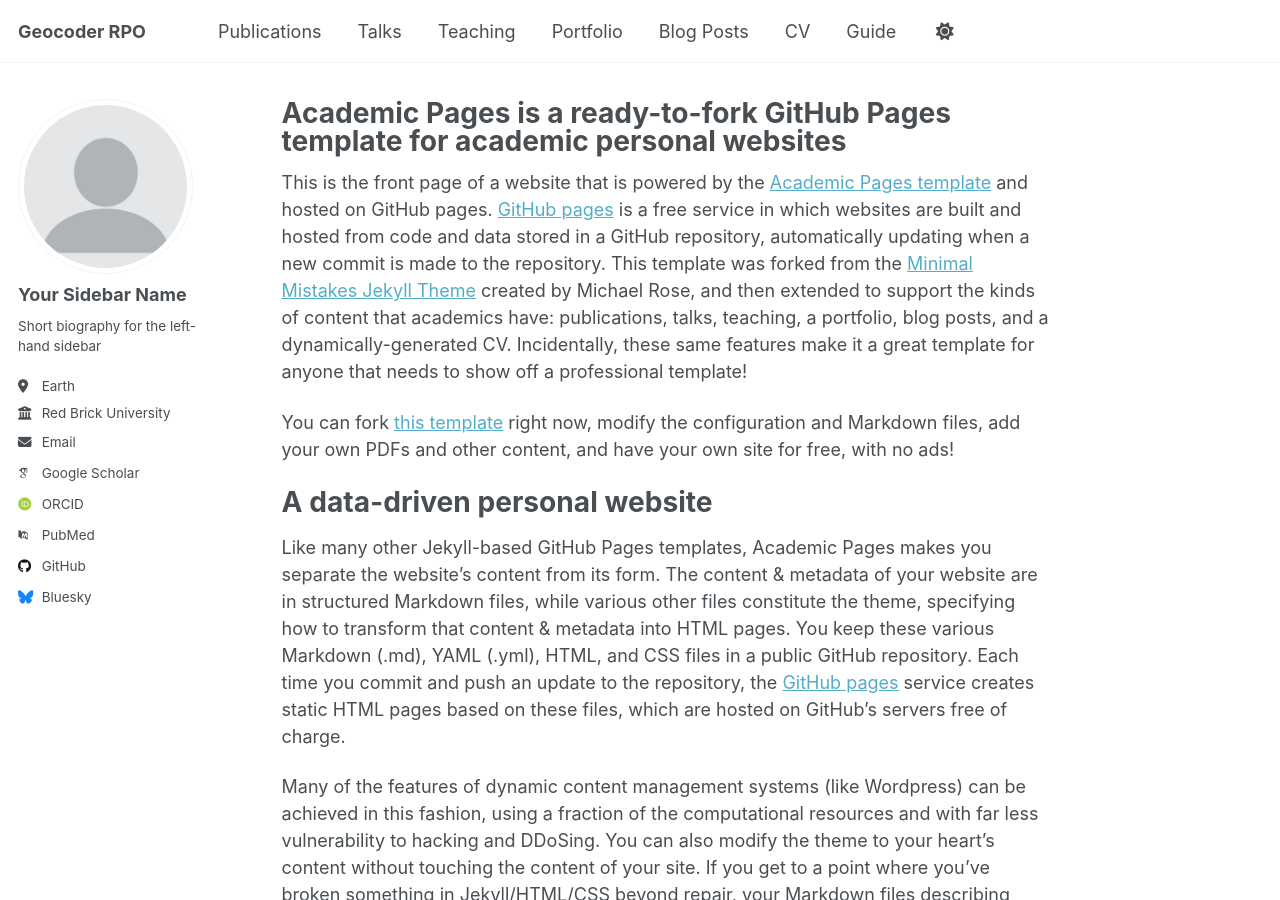
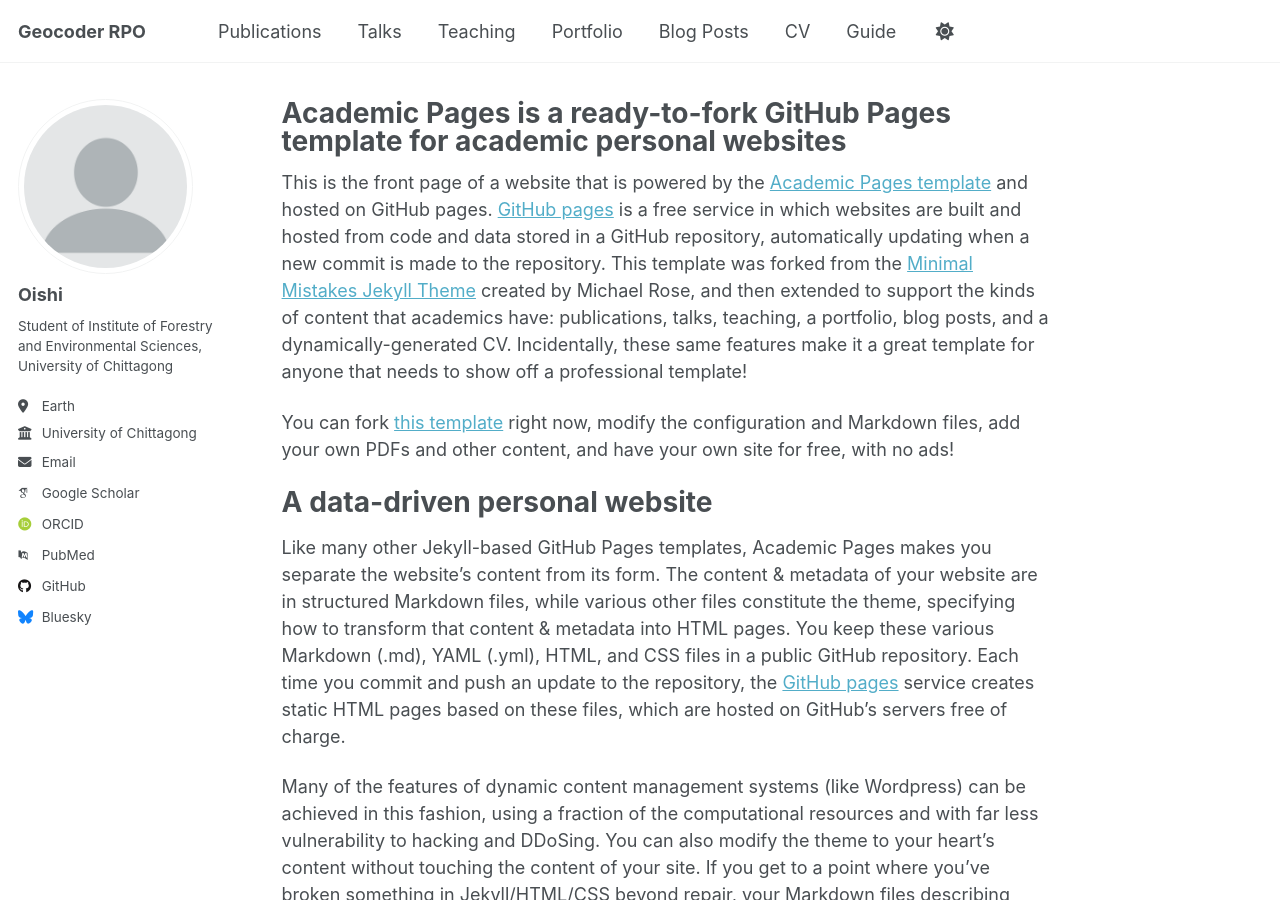
Before and after one commit to oishi-12/oishi-12.github.io, a Jekyll site: the page built from _pages/about.md, in a window 1280 px wide and 900 px high. Built offline with Jekyll 4.4.1, drawn with Linux system fonts in a browser that asks for light colours; some web fonts are replaced; a script that is not in the unit is left out.

Commit message:
welcome page setup

```diff
--- a/_config.yml
+++ b/_config.yml
@@ -12,11 +12,11 @@ site_theme               : "default" # Currently available options are "default"
 title                    : "Geocoder RPO"
 title_separator          : "-"
 name                     : &name "Rahi Paul Oishi"
-description              : &description "Your Name's academic portfolio"   # Update this with a general description of your site, this is the default if not overridden by a page
-url                      : https://academicpages.github.io # The base hostname & protocol for your site e.g. "https://[your GitHub username].github.io",
+description              : &description "Welcome to the page"   # Update this with a general description of your site, this is the default if not overridden by a page
+url                      : https://oishi-12.github.io/ # The base hostname & protocol for your site e.g. "https://[your GitHub username].github.io",
                                                            # or if you already have some other page hosted on Github then use "https://[your GitHub username].github.io/[Your Repo Name]"
 baseurl                  : "" # the subpath of your site, e.g. "/blog"
-repository               : "academicpages/academicpages.github.io"
+repository               : "oishi-12.github.io/oishi-12.github.io"
 
 # Site Author - The following control what appear as part of the author content on the side bar.
 #               If a field is blank the icon and link will not appear, otherwise it will be shown.
@@ -24,11 +24,11 @@ repository               : "academicpages/academicpages.github.io"
 author:
   # Biographic information
   avatar           : "profile.png"
-  name             : "Your Sidebar Name"
+  name             : "Oishi"
   pronouns         : # example: "she/her"
-  bio              : "Short biography for the left-hand sidebar"
+  bio              : "Student of Institute of Forestry and Environmental Sciences, University of Chittagong"
   location         : "Earth"
-  employer         : "Red Brick University"
+  employer         : "University of Chittagong"
   uri              : # URL
   email            : "none@example.org"
 
```
